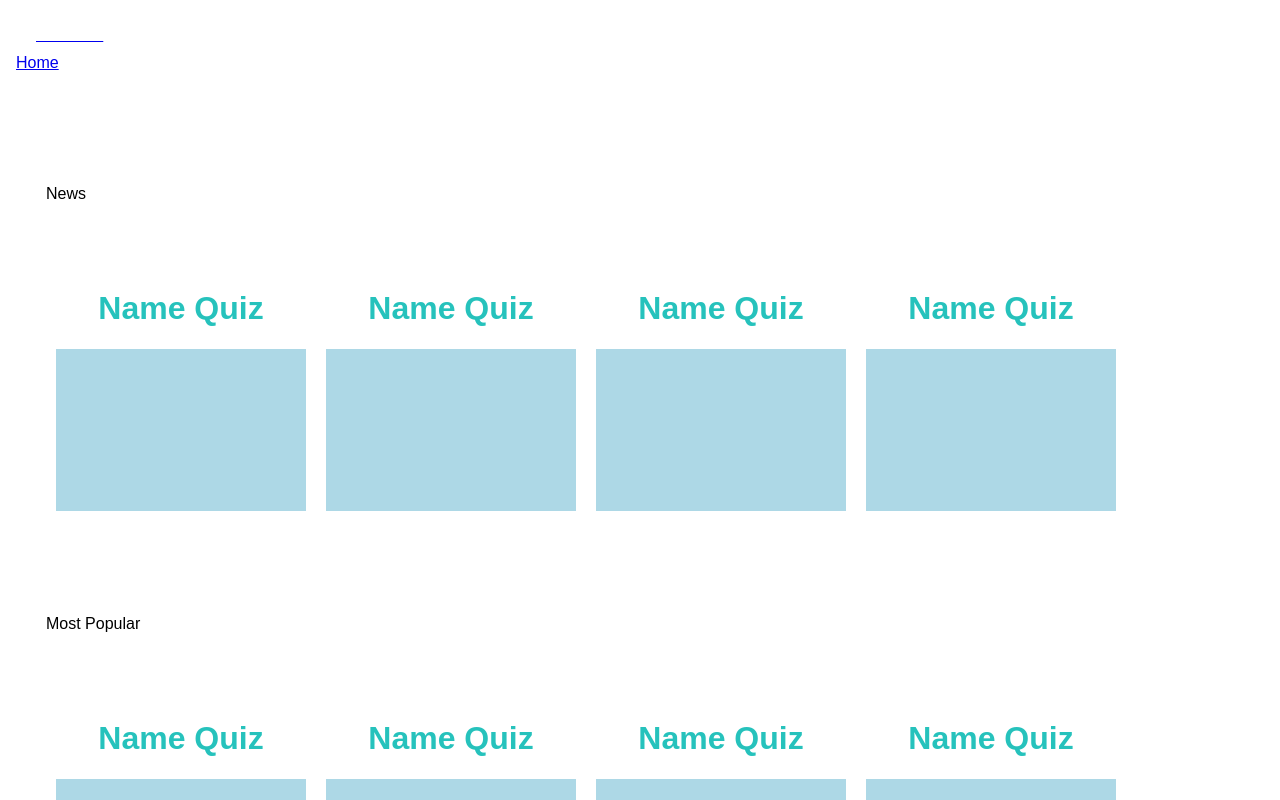
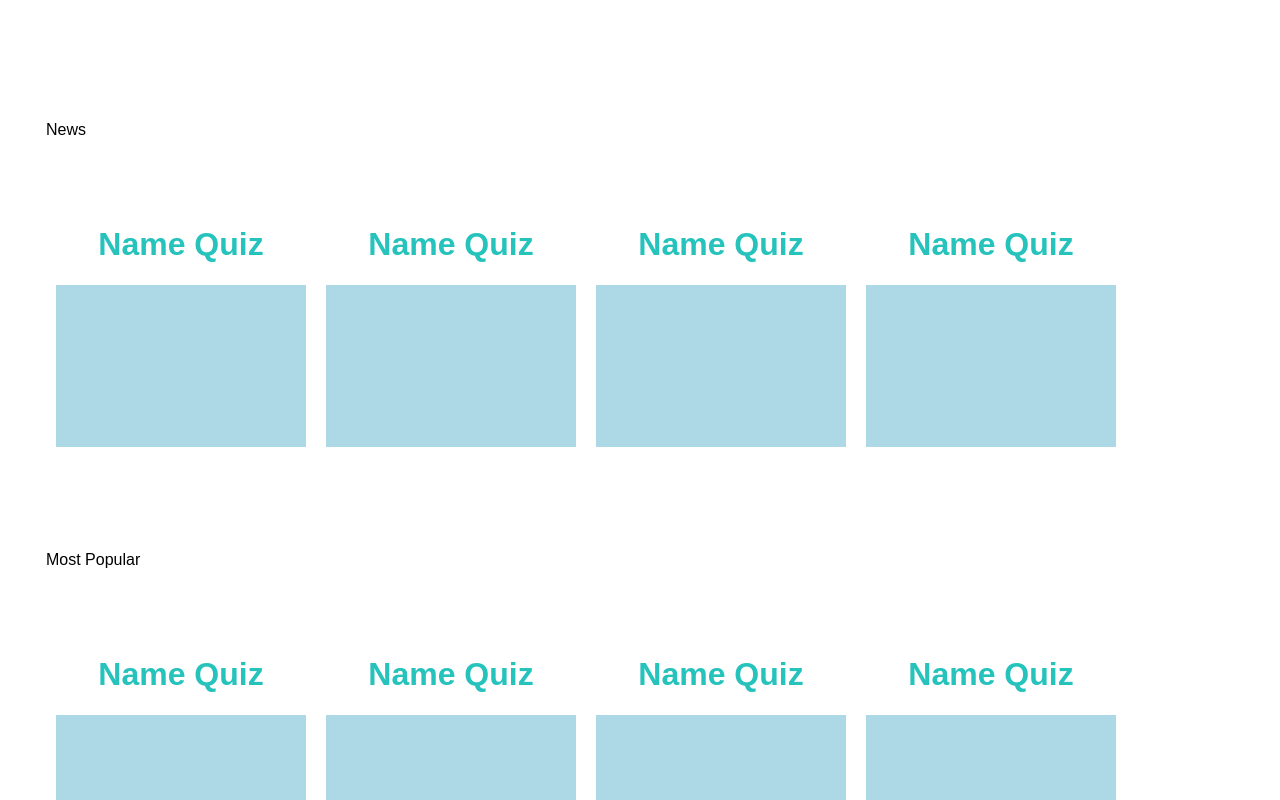
Before and after one commit to devknyon/react-next, a Next.js app: page / in a window 1280 px wide. Shown: the top 800 px of the page. Built offline with nearby package versions, Linux system fonts and the light colour scheme.

Commit message:
novo teste

```diff
--- a/pages/index.js
+++ b/pages/index.js
@@ -4,19 +4,6 @@ import web from '../pages/assets/style/webflow.module.css'
 function Home () {
 
     return <body className={style.body}>
-    <div data-collapse="medium" data-animation="default" data-duration="400" role="banner" className={style.navb}>
-      <div className={style.container}>
-        <a href="index.html" aria-current="page" className={style.brand}>
-          <p className={style.paragraph}>kNY DEV</p>
-        </a>
-        <nav role="navigation" className={style.navmenu}>
-          <a href="index.html" aria-current="page" className={style.navlink}>Home</a>
-        </nav>
-        <div className={style.menubutton}>
-          <div className={style.icon}></div>
-        </div>
-      </div>
-    </div>
     <div className={style.main}>
       <div className={style.news}>
         <div className={style.newquizes}>News</div>
```
